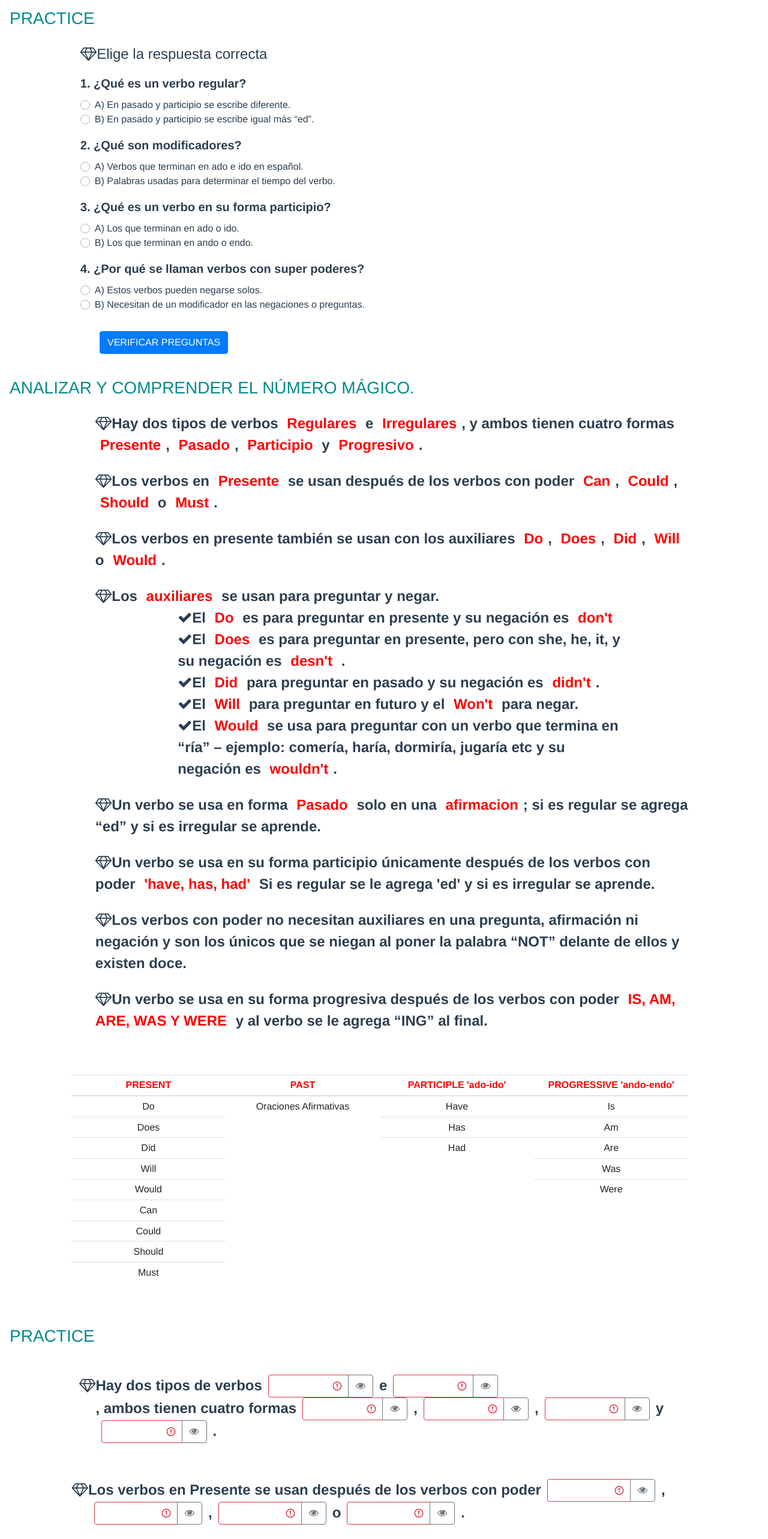
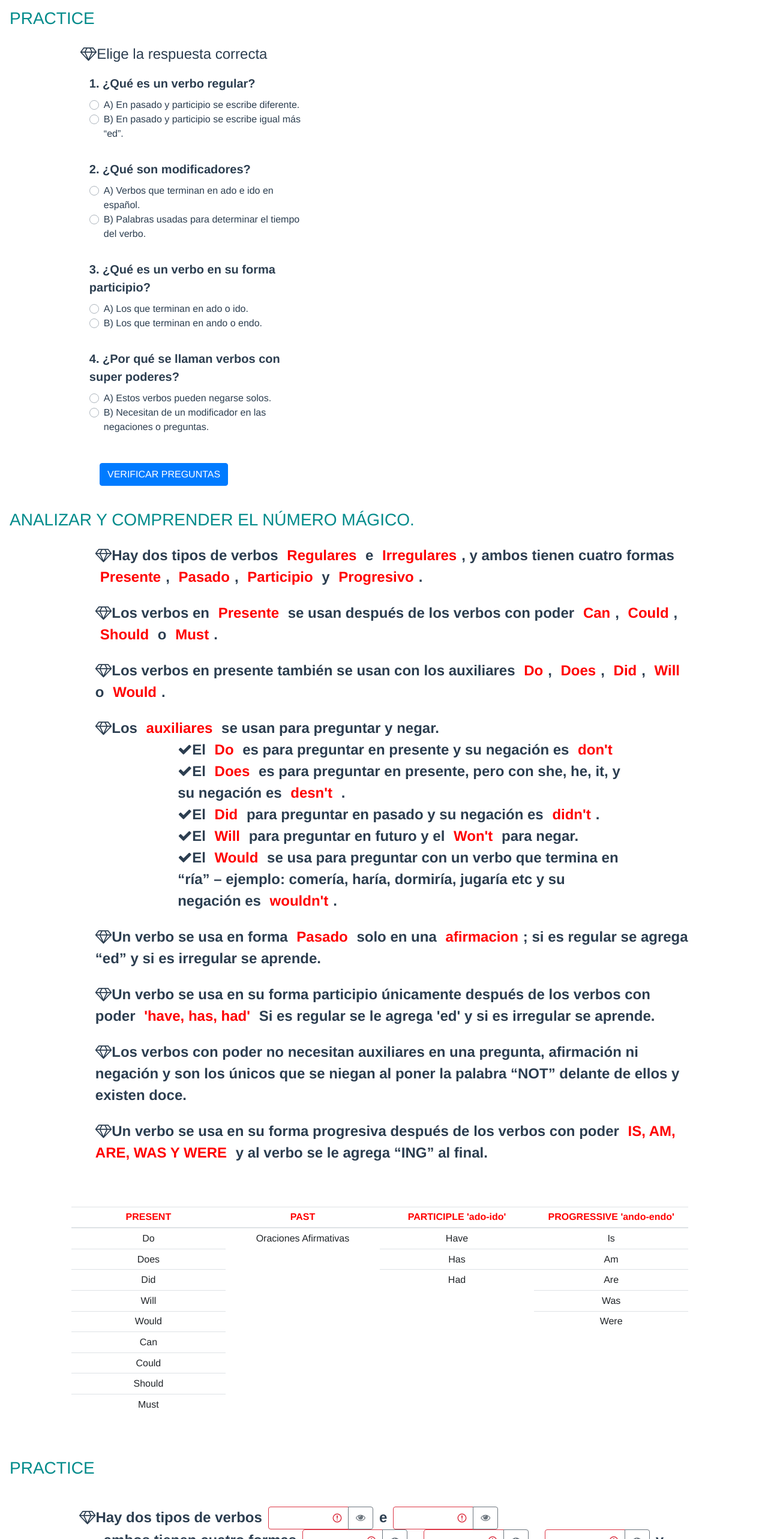
Before and after one commit to JesusDavidOC/cursopikinglish, a Vue app: page / in a window 1280 px wide. Shown: the part 7020-9586 px from the top of the page at 60% size. Built offline with nearby package versions, Linux system fonts and the light colour scheme.

Commit message:
componente pcion multiple ahora suenan audios, agregué ejemplos en leccion 4 p24

```diff
--- a/src/components/curso1Leccion4.vue
+++ b/src/components/curso1Leccion4.vue
@@ -589,6 +589,7 @@ export default {
         {
           respuesta: "",
           pregunta: "1. I don´t play soccer anymore.",
+          audio:"/cursos/curso1/leccion4/audios/page24/AC1P23R1.mp3",
           options: [
             {
               text: "A) Yo ya no jugué fútbol.",
@@ -605,6 +606,7 @@ export default {
         {
           respuesta: "",
           pregunta: "2. I didn´t understand what you said.",
+          audio:"/cursos/curso1/leccion4/audios/page24/AC1P23R2.mp3",
           options: [
             {
               text: "A) Yo no entendí lo que dijiste.",
@@ -621,6 +623,7 @@ export default {
         {
           respuesta: "",
           pregunta: "3. I wouldn´t like to work on Sundays.",
+          audio:"/cursos/curso1/leccion4/audios/page24/AC1P23R3.mp3",
           options: [
             {
               text: "A) No me gustaría trabajar los domingos .",
@@ -637,6 +640,7 @@ export default {
         {
           respuesta: "",
           pregunta: "4. She doesn´t eat meat",
+          audio:"/cursos/curso1/leccion4/audios/page24/AC1P23R4.mp3",
           options: [
             {
               text: "A) Ella no come carne.",
--- a/src/components/opcionMultiple.vue
+++ b/src/components/opcionMultiple.vue
@@ -1,15 +1,38 @@
 <template>
   <div>
-    <div v-for="(option, index) in $props.options">
-      <b-form-group :label="option.pregunta" :id="index + ''" label-size="lg" label-class="labelPregunta">
+    <div
+      v-for="(option, index) in $props.options"
+      id="contenedorPregunta"
+      class="row"
+    >
+      <div class="col-sm-8">
+        <b-form-group
+          :label="option.pregunta"
+          :id="index + ''"
+          label-size="lg"
+          label-class="labelPregunta"
+        >
           <b-form-radio-group
-          :name="index +''"
+            :name="index + ''"
             :options="option.options"
             stacked
             @change="dmensaje($event, index)"
           >
           </b-form-radio-group>
         </b-form-group>
+      </div>
+      <div class="col-sm-2" style="padding:0;">
+        <b-button
+          id="paraAudio"
+          variant="primary"
+          v-if="option.audio != undefined"
+          class="btn btn-outline-secondary"
+          type="button"
+          @click.prevent="playSound(option.audio)"
+        >
+          <i class="fa fa-play"></i>
+        </b-button>
+      </div>
     </div>
   </div>
 </template>
@@ -20,19 +43,25 @@ export default {
   props: {
     options: Array,
     label: String,
-    rEsperadas: Array
+    rEsperadas: Array,
   },
   data() {
     return {
       mensaje: "",
-      Rrespuestas: []
+      Rrespuestas: [],
     };
   },
   methods: {
+    playSound(sound) {
+      if (sound) {
+        var audio = new Audio(sound);
+        audio.play();
+      }
+    },
     enviar(checked) {
-      this.$emit('respuestas', checked);
+      this.$emit("respuestas", checked);
     },
-    verificacion: function(respuestas, rEsperadas) {
+    verificacion: function (respuestas, rEsperadas) {
       this.mensaje = "Preguntas incorrectas: ";
       if (respuestas.length != rEsperadas.length) {
         this.mensaje = "DILIGENCIE TODAS LAS PREGUNTAS.";
@@ -46,21 +75,29 @@ export default {
       if (this.mensaje == "Preguntas incorrectas: ") {
         this.mensaje = "PREGUNTAS CORRECTAS";
       }
-      console.log(this.mensaje)
-      this.enviar(this.mensaje)
+      console.log(this.mensaje);
+      this.enviar(this.mensaje);
     },
-    dmensaje(valor, posicion){
+    dmensaje(valor, posicion) {
       this.Rrespuestas[posicion] = valor;
-      this.verificacion(this.Rrespuestas, this.rEsperadas)
-    }
+      this.verificacion(this.Rrespuestas, this.rEsperadas);
+    },
   },
 };
 </script>
 
 <style scoped>
-
-/deep/.labelPregunta{
+/deep/.labelPregunta {
   font-weight: bold;
 }
 
+#paraAudio {
+  padding-left: 0.8em;
+  padding-right: 0.7em;
+  padding-top: 0.5em;
+  padding-bottom: 0.5em;
+  border-radius: 2.5em;
+  color: white;
+  border-color: white;
+}
 </style>
```
Also changed, not shown: src/components/audioComp.vue (added). Lines whose indentation alone changed are shown as unchanged.
